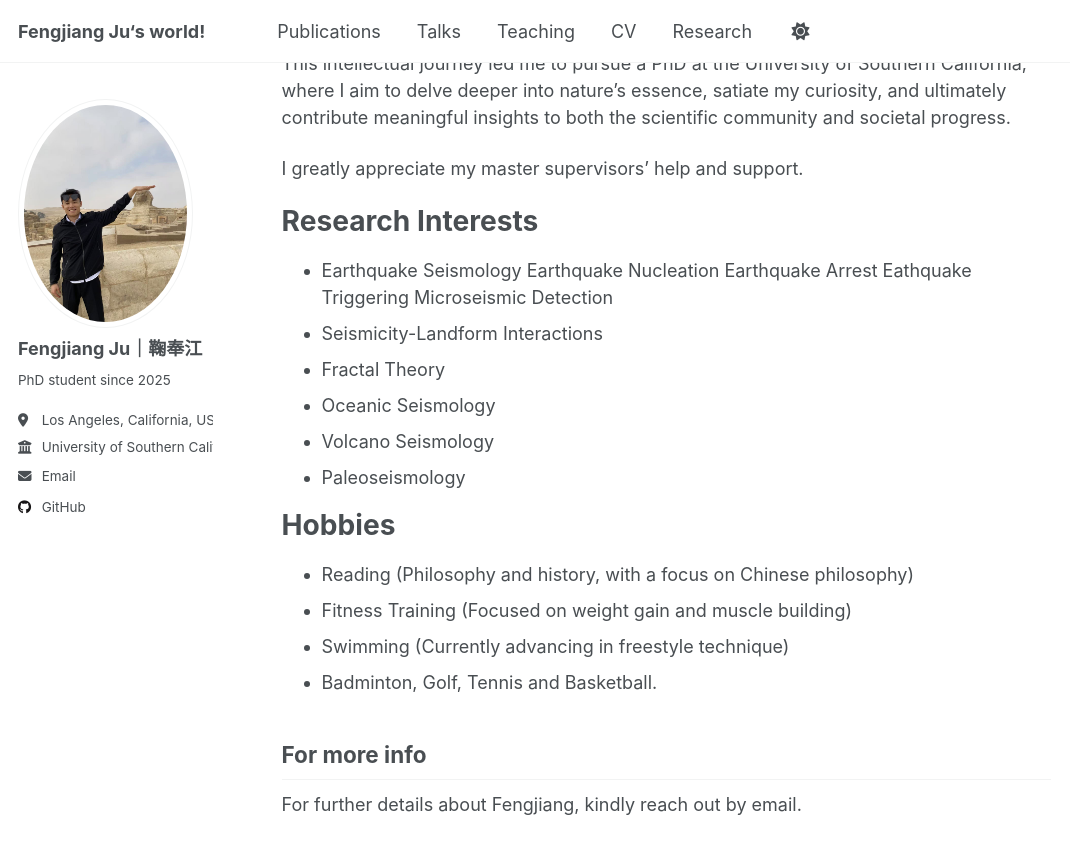
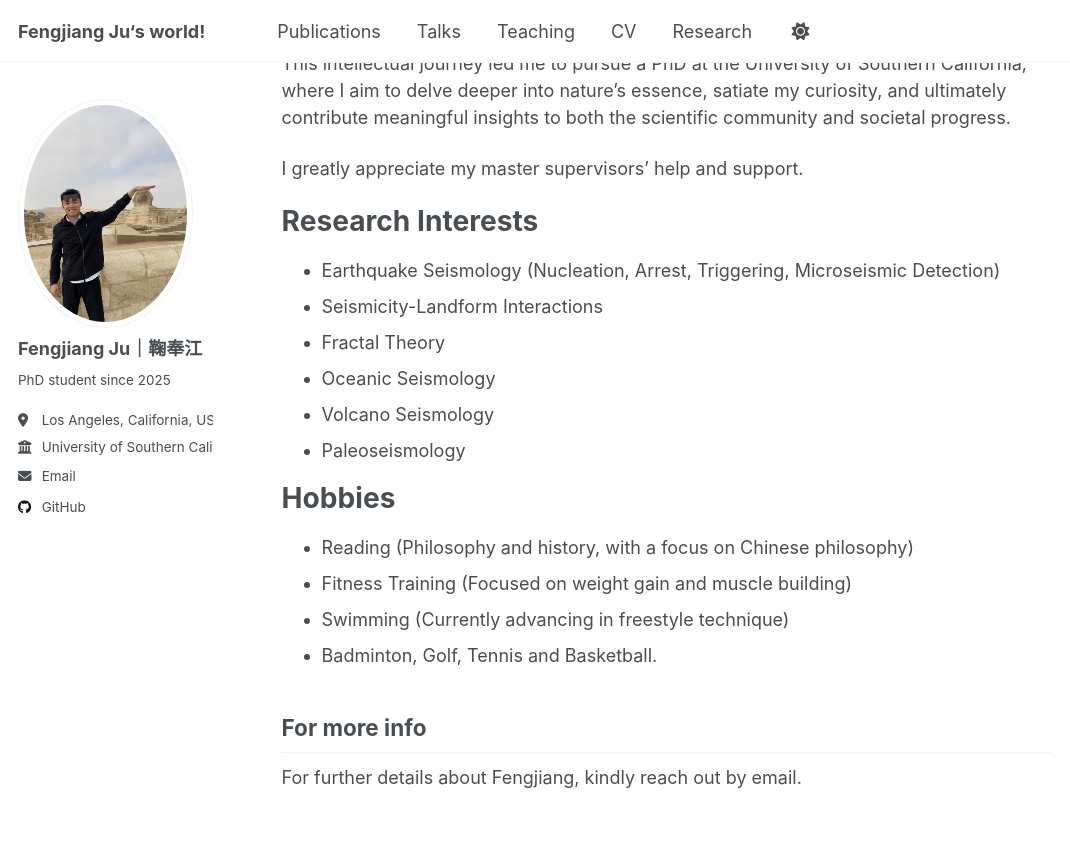
Before and after one commit to FengJiangJu/fengjiangju.github.io, a Jekyll site: the page built from _pages/about.md, in a window 1280 px wide and 900 px high, scrolled down 1035 px. Shown: the top 854 px of the window, without its empty margins (0-1070 px from the left). Built offline with Jekyll 4.4.1, drawn with Linux system fonts in a browser that asks for light colours; a script that is not in the unit is left out.

Commit message:
Update about.md

```diff
--- a/_pages/about.md
+++ b/_pages/about.md
@@ -27,11 +27,7 @@ I greatly appreciate my master supervisors' help and support.
 
 Research Interests
 ======
-- Earthquake Seismology
-  Earthquake Nucleation
-  Earthquake Arrest
-  Eathquake Triggering
-  Microseismic Detection
+- Earthquake Seismology (Nucleation, Arrest, Triggering, Microseismic Detection)
 - Seismicity-Landform Interactions
 - Fractal Theory
 - Oceanic Seismology
```
